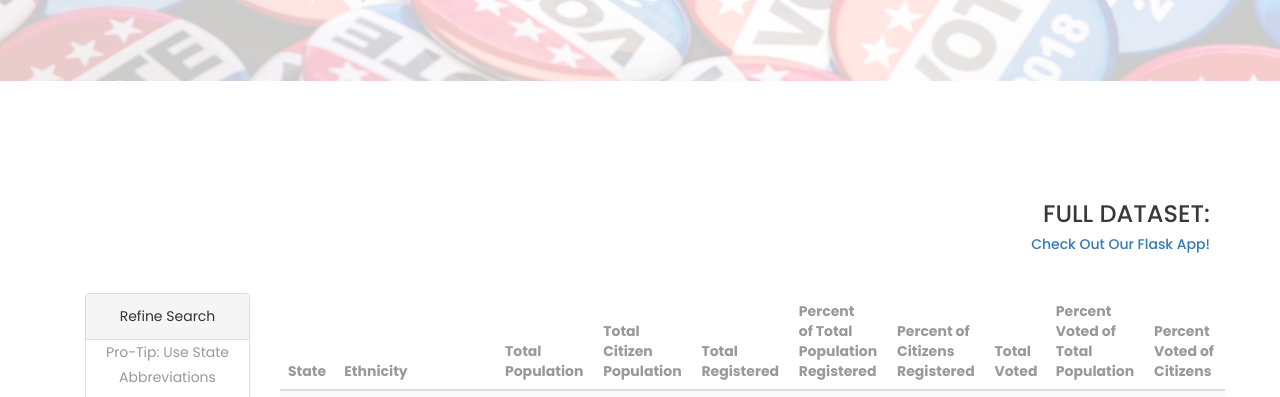
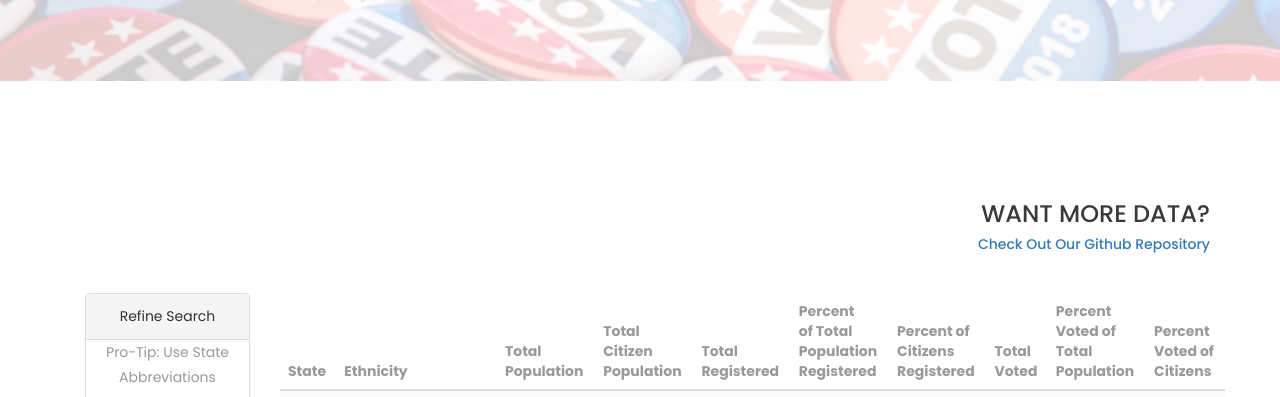
Before and after one commit to JRabii/VoterDemographics, a plain HTML site: page data.html in a window 1280 px wide. Shown: the part 386-783 px from the top of the page. Drawn offline with nearby package versions, Linux system fonts and the light colour scheme; files whose address does not match are found by name.

Commit message:
update data link

```diff
--- a/data.html
+++ b/data.html
@@ -82,8 +82,8 @@
             <!-- <h3 class="text-uppercase"><center>Of Votes and Voices</center></h3>
             <h5><center>A Contemplation on Representation</center></h5>
             <div class="h-30"></div> -->
-            <h3 class="text-uppercase">Full Dataset:</h3>
-            <h5><a href="https://github.com/JRabii/VoterDemographics">Check Out Our Flask App!</a></h5>
+            <h3 class="text-uppercase">Want More Data?</h3>
+            <h5><a href="https://github.com/JRabii/VoterDemographics">Check Out Our Github Repository</a></h5>
             <div class="h-30"></div>
         </div>
         <div class="col-md-12">
```
